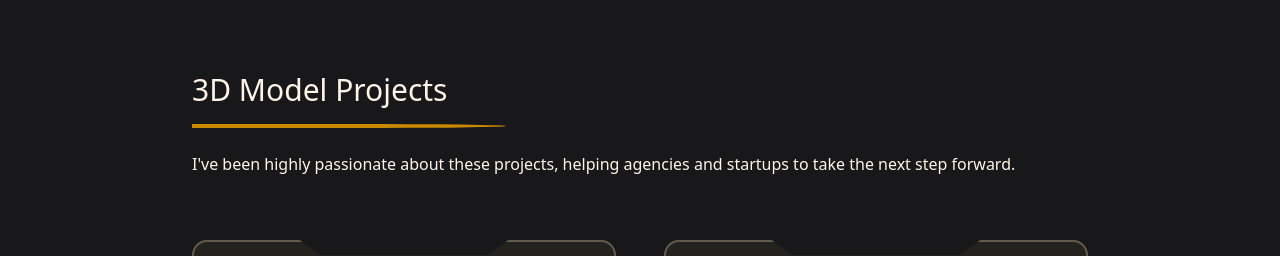
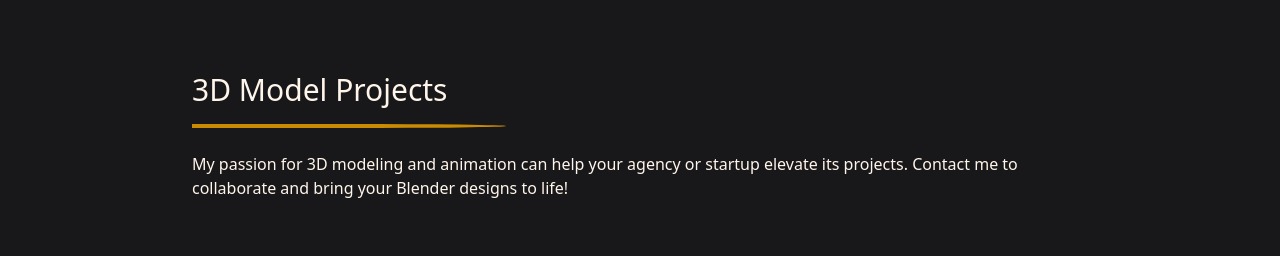
Before and after one commit to MaagadJM/Maagad-Jude-Portfolio, a React (Vite) app: page /#/ in a window 1280 px wide. Shown: the part 2100-2356 px from the top of the page. Built offline with nearby package versions, Linux system fonts and the light colour scheme; grey boxes are pictures that could not be loaded.

Commit message:
minimal changes

```diff
--- a/src/components/pages/MyContacts/Contact.jsx
+++ b/src/components/pages/MyContacts/Contact.jsx
@@ -11,7 +11,7 @@ function Contactme() {
             rel="noopener noreferrer"
             className="text-2xl font-light text-[#FFF5EA] no-underline"
           >
-            <p className="text-3xl font-light" id="contacts-hov">my contacts.</p>
+            <p className="text-3xl font-light" id="contacts-hov">0921 710 5661</p>
           </a>
           <a
             href="https://mail.google.com/mail/?view=cm&fs=1&to=jude11318@gmail.com"
--- a/src/components/pages/MyProjects/Projects.jsx
+++ b/src/components/pages/MyProjects/Projects.jsx
@@ -243,7 +243,7 @@ function Projects() {
                 {/* </a> */}
               </section>
             </div>
-
+            {/* ====================================================================== */}
             <div
               className="lg:col-span-2 mt-24"
               data-aos="fade-up"
@@ -255,8 +255,9 @@ function Projects() {
               </p>
               <div className="underline"></div>
               <p className="text-[#FFF5EA] pt-4">
-                I've been highly passionate about these projects, helping
-                agencies and startups to take the next step forward.
+                My passion for 3D modeling and animation can help your agency or
+                startup elevate its projects. Contact me to collaborate and
+                bring your Blender designs to life!
               </p>
             </div>
 
```
